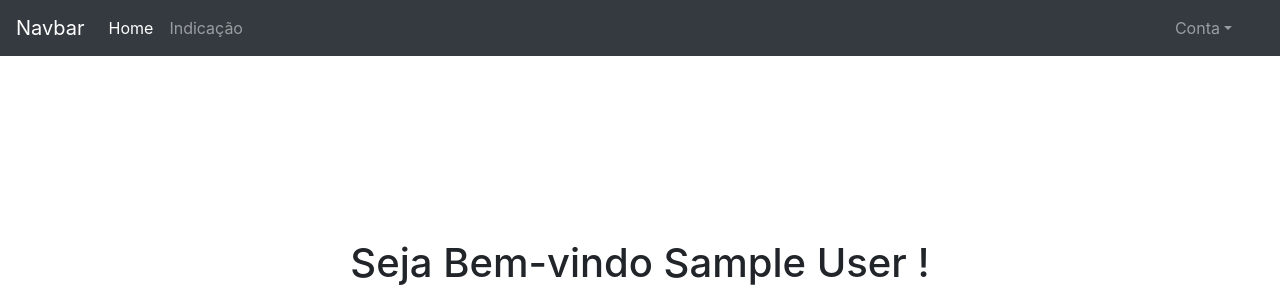
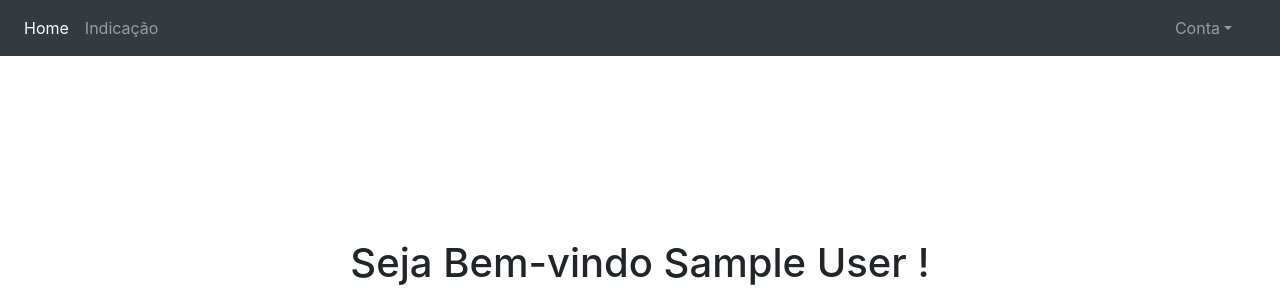
Before and after one commit to H1berto/SistemaIndicarCliente, a PHP site: page /cliente/index.php in a window 1280 px wide. Shown: the top 300 px of the page. Run offline with PHP 8.4, Linux system fonts and the light colour scheme; the visitor is signed in with stand-in values (Sample User, id 1).

Commit message:
Ajustes finais no menu de navegação

```diff
--- a/public/cliente/index.php
+++ b/public/cliente/index.php
@@ -28,7 +28,6 @@
   <body cz-shortcut-listen="true">
 
     <nav class="navbar navbar-expand-md navbar-dark bg-dark fixed-top">
-      <a class="navbar-brand" href="#">Navbar</a>
       <button class="navbar-toggler" type="button" data-toggle="collapse" data-target="#navbarsExampleDefault" aria-controls="navbarsExampleDefault" aria-expanded="false" aria-label="Toggle navigation">
         <span class="navbar-toggler-icon"></span>
       </button>
```
